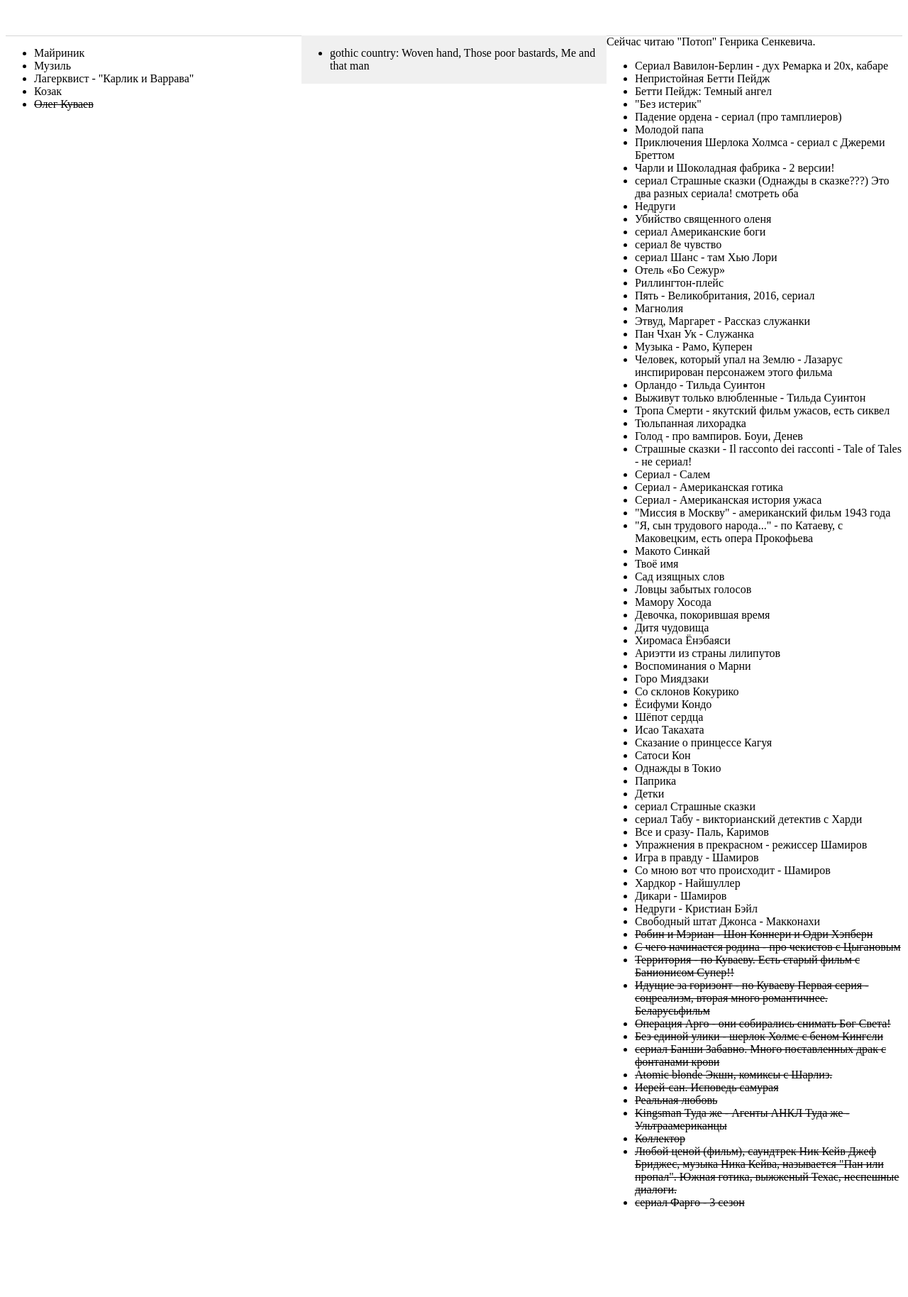
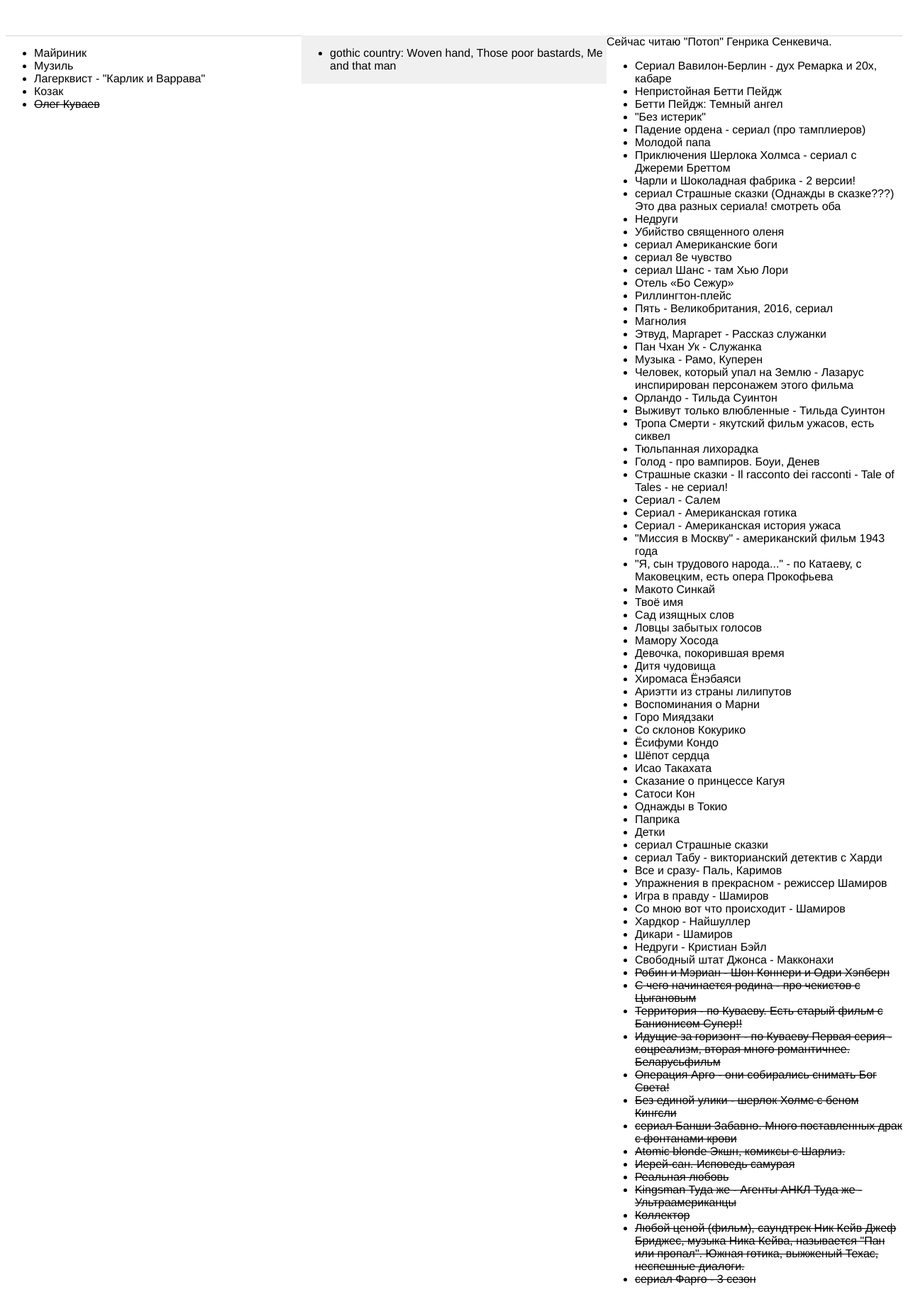
Before and after one commit to hinterlistig/hinterlistig.github.io, a Jekyll site: the page built from index.html, in a window 1280 px wide. Shown: the whole page at 71% size. Built offline with Jekyll 4.4.1, drawn with Linux system fonts in a browser that asks for light colours; before the commit the page ends 1720 px from its top, so only the background shows below that.

Commit message:
Update main.css

```diff
--- a/css/main.css
+++ b/css/main.css
@@ -37,7 +37,10 @@
 ul.posts li {
     list-style: none;
 }
-.layout { position: relative;}
+.layout {
+    position: relative;
+    font-family:'Helvetica', 'Arial', 'Sans-Serif';
+}
 .layout DIV { position: absolute; }
 .read{
     width: 33%;
```
